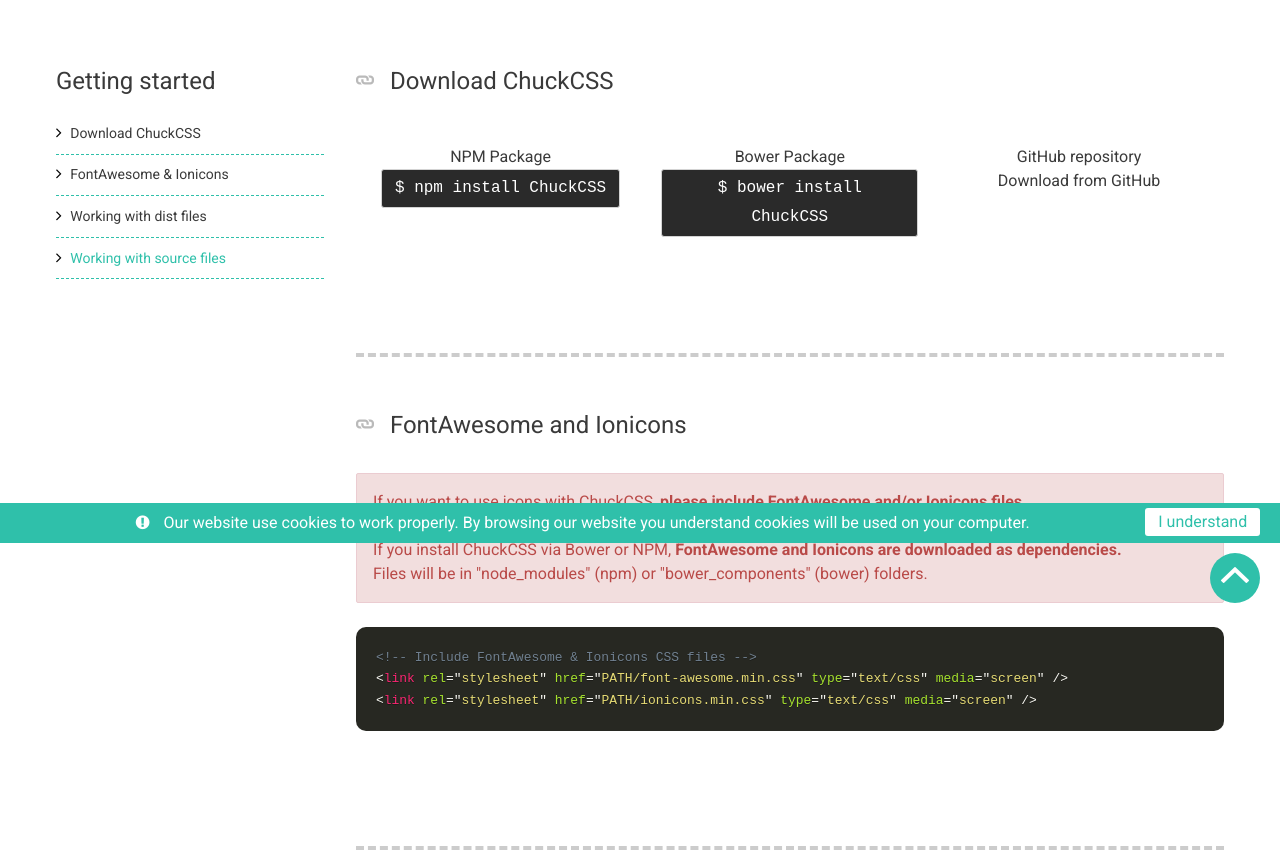
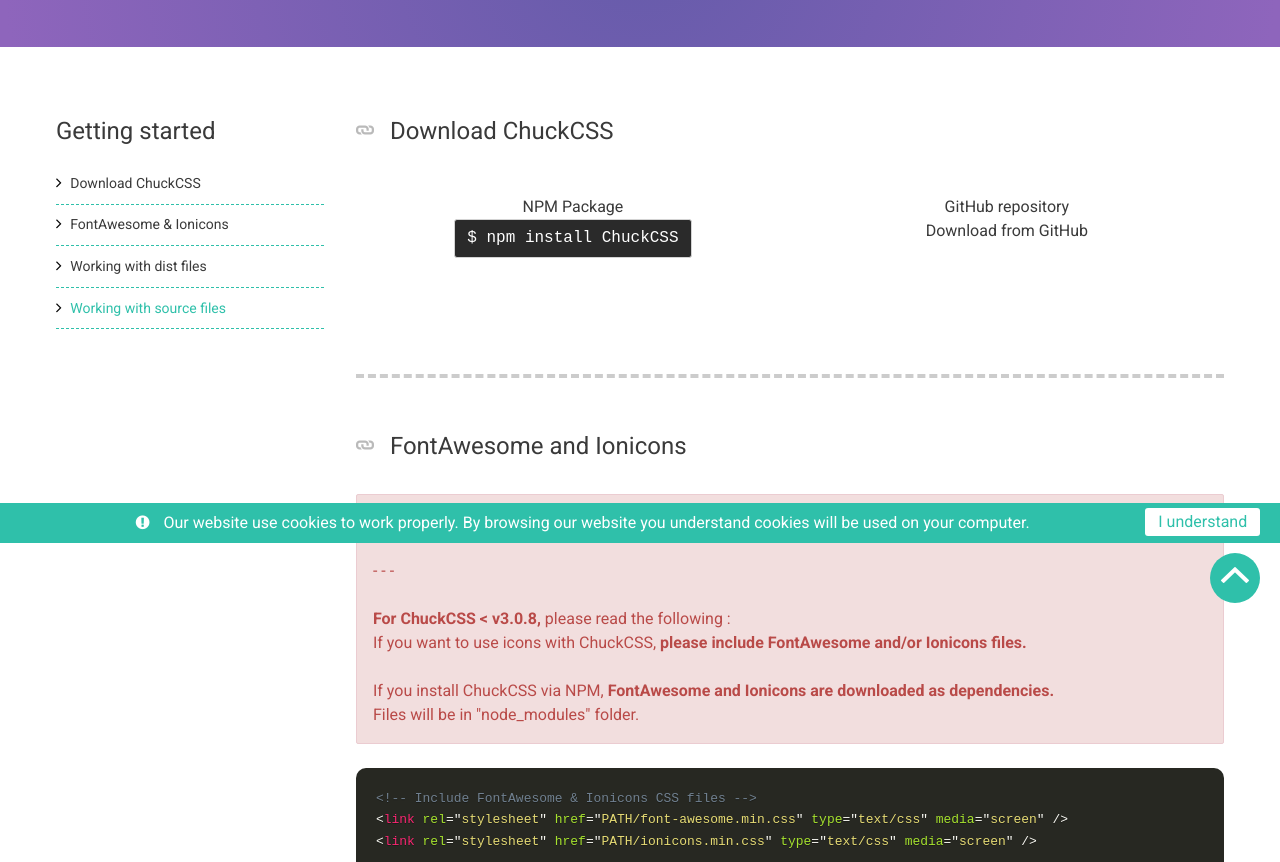
Before and after one commit to alpixel/ChuckCSS-io, a website: page getting-started.html in a window 1280 px wide. Shown: the part 257-1119 px from the top of the page. Drawn offline with nearby package versions, Linux system fonts and the light colour scheme; a small style sheet from the web is missing.

Commit message:
Update for ChuckCSS v3.0.8

```diff
--- a/getting-started.html
+++ b/getting-started.html
@@ -160,19 +160,14 @@
                                 </a>
                             </h2>
                             <div class="columns cc-txt-center">
-                                <div class="cc-4-m">
+                                <div>
                                     <p>NPM Package</p>
                                     <a href="https://www.npmjs.com/package/ChuckCSS" class="btn external-link black">
                                         $ npm install ChuckCSS
                                     </a>
                                 </div>
-                                <div class="cc-4-m">
-                                    <p>Bower Package</p>
-                                    <a href="https://github.com/alpixel/ChuckCSS" class="btn external-link black">
-                                        $ bower install ChuckCSS
-                                    </a>
-                                </div>
-                                <div class="cc-4-m">
+
+                                <div>
                                     <p>GitHub repository</p>
                                     <a class="github-button" href="https://github.com/alpixel/ChuckCSS/archive/master.zip" data-style="mega" aria-label="Download alpixel/ChuckCSS on GitHub">Download from GitHub</a>
                                 </div>
@@ -186,8 +181,11 @@
                                 </a>
                             </h2>
                             <div class="alert alert-error">
+                                <strong>Since v3.0.8,</strong> Normalize.css, Font-Awesome and Ionicons are included in ChuckCSS! You have nothing to do!<br /><br />
+                                - - -<br /><br />
+                                <strong>For ChuckCSS < v3.0.8,</strong> please read the following :<br />
                                 If you want to use icons with ChuckCSS, <strong>please include FontAwesome and/or Ionicons files.</strong><br /><br />
-                                If you install ChuckCSS via Bower or NPM, <strong>FontAwesome and Ionicons are downloaded as dependencies.</strong><br />Files will be in "node_modules" (npm) or "bower_components" (bower) folders.
+                                If you install ChuckCSS via NPM, <strong>FontAwesome and Ionicons are downloaded as dependencies.</strong><br />Files will be in "node_modules" folder.
                             </div>
                             <pre class="HTML">
                                 <code class="language-markup"><!-- -->
@@ -208,7 +206,6 @@
                                 When ChuckCSS is download, the dist files to include are into the "dist" folder (css and js files).<br />
                                 <ul>
                                     <li><strong>With NPM :</strong> node_modules/ChuckCSS/dist</li>
-                                    <li><strong>With Bower :</strong> bower_components/ChuckCSS/dist</li>
                                 </ul>
                             </div>
                             <pre class="HTML">
--- a/src/less/front.less
+++ b/src/less/front.less
@@ -374,6 +374,7 @@
         color:white;
         text-align:center;
         position:relative;
+        padding-bottom: 50px;
 
         span {
             font-size:4rem;
```
Also changed, not shown: index.html (+2 -11 lines), dist/front.min.css, 1 other file.
